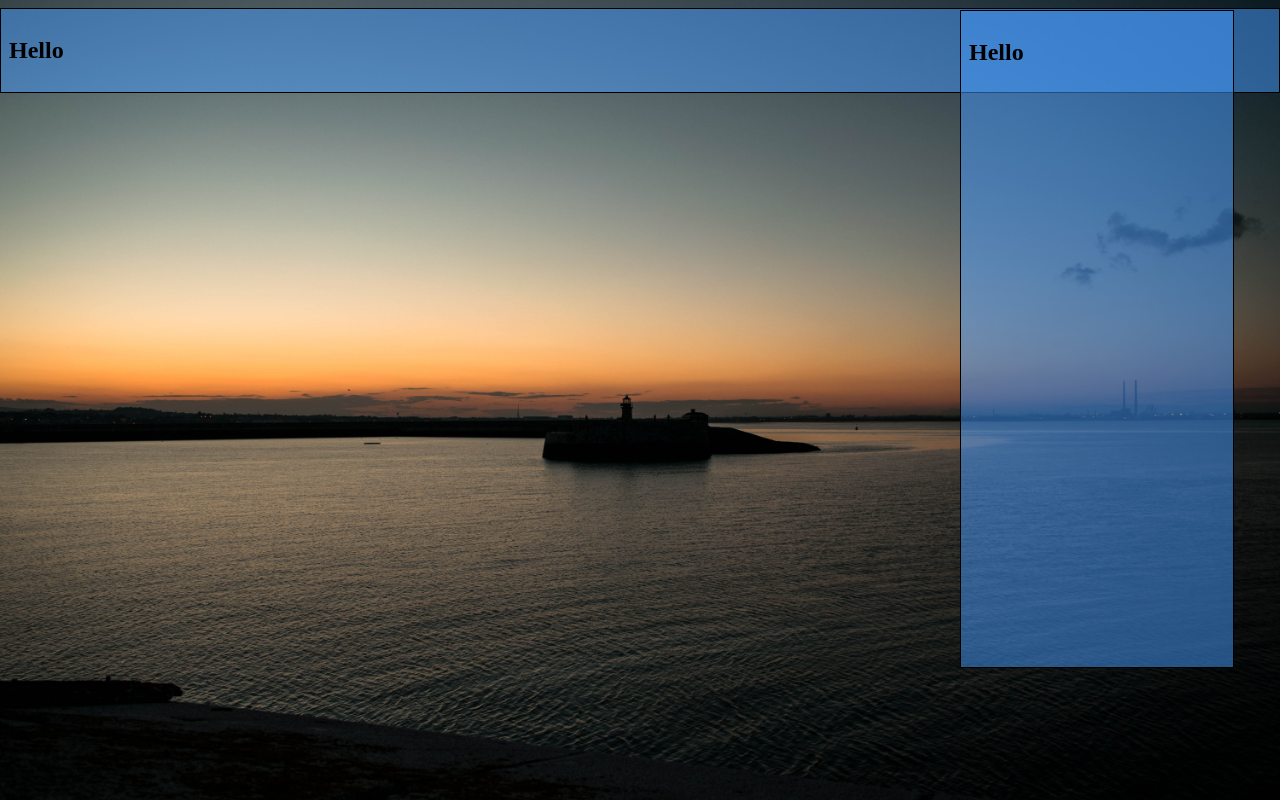
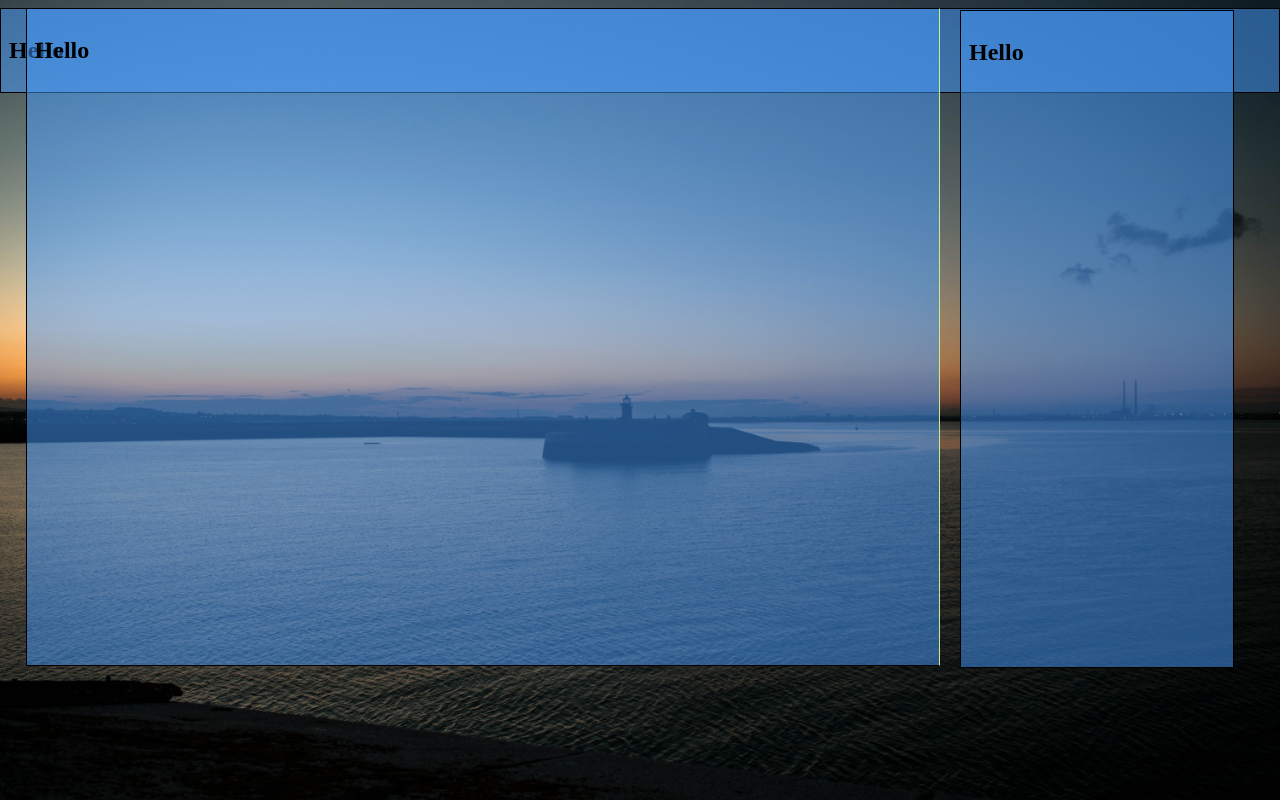
Before and after one commit to rbrtbrennan1/rbrtbrennan1.github.io, a plain HTML site: page index.html in a window 1280 px wide. Drawn offline with Linux system fonts and the light colour scheme.

Commit message:
Update index.html

```diff
--- a/index.html
+++ b/index.html
@@ -11,7 +11,7 @@
   <body>
 
 
-
+   <div id="left"><h2>Hello</h2></div>
 
     <div id="right"><h2>Hello</h2></div>
      <div><h2>Hello</h2></div>
```
